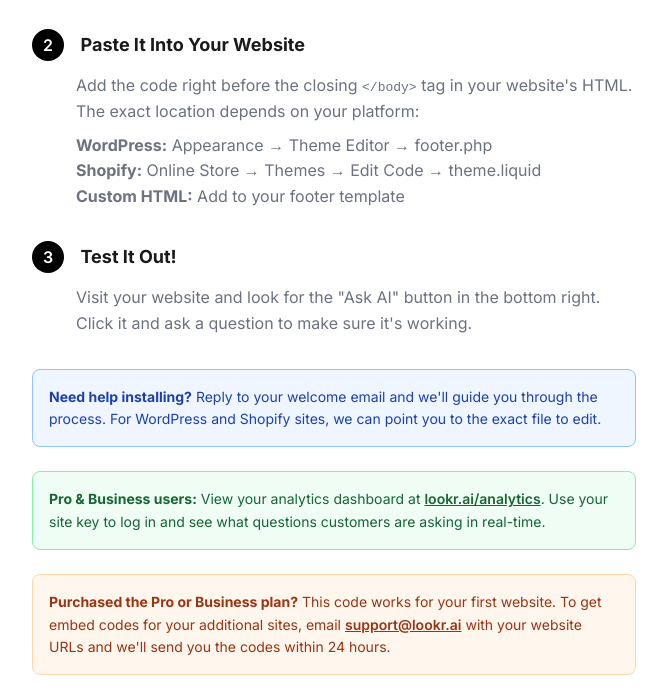
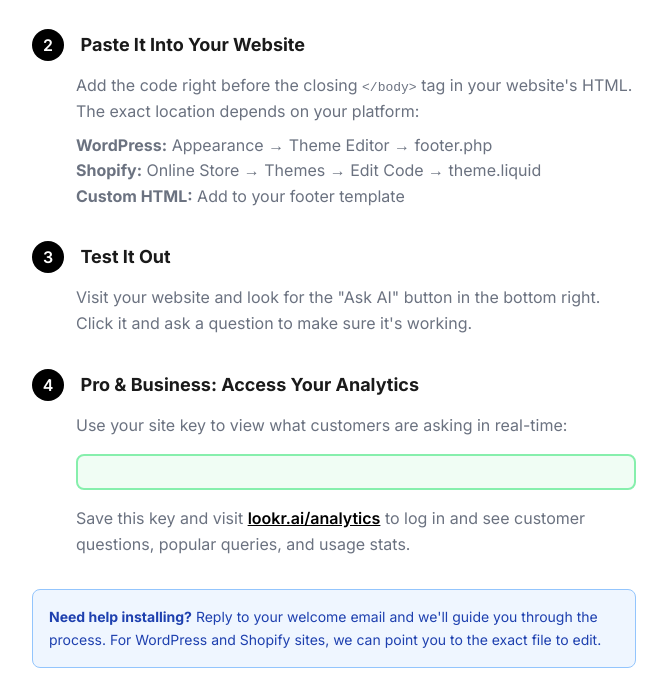
Before and after one commit to tadivirtual/lookr-backend, a website: page success.html in a window 1280 px wide. Shown: the part 529-1218 px from the top of the page, without its empty margins (306-973 px from the left). Drawn offline with Linux system fonts and the light colour scheme.

Commit message:
Update success.html

```diff
--- a/success.html
+++ b/success.html
@@ -102,6 +102,17 @@
     .copy-btn.copied {
       background: #10b981;
     }
+    .site-key-box {
+      background: #f0fdf4;
+      border: 2px solid #86efac;
+      padding: 16px;
+      border-radius: 8px;
+      margin: 16px 0 16px 44px;
+      font-family: 'Courier New', monospace;
+      font-size: 15px;
+      color: #166534;
+      font-weight: 600;
+    }
     .info-box {
       background: #eff6ff;
       border: 1px solid #93c5fd;
@@ -175,16 +186,22 @@
 
     <div class="step">
       <span class="step-number">3</span>
-      <h3>Test It Out!</h3>
+      <h3>Test It Out</h3>
       <p>Visit your website and look for the "Ask AI" button in the bottom right. Click it and ask a question to make sure it's working.</p>
+    </div>
+
+    <div class="step">
+      <span class="step-number">4</span>
+      <h3>Pro & Business: Access Your Analytics</h3>
+      <p>Use your site key to view what customers are asking in real-time:</p>
+      <div class="site-key-box" id="site-key-display">Loading...</div>
+      <p style="margin-top: 12px;">
+        Save this key and visit <a href="https://lookr-backend-tadis-projects-fd06034e.vercel.app/analytics.html" target="_blank" style="color: #000; font-weight: 600;">lookr.ai/analytics</a> to log in and see customer questions, popular queries, and usage stats.
+      </p>
     </div>
 
     <div class="info-box">
       <p><strong>Need help installing?</strong> Reply to your welcome email and we'll guide you through the process. For WordPress and Shopify sites, we can point you to the exact file to edit.</p>
-    </div>
-
-    <div class="info-box" style="background: #f0fdf4; border-color: #86efac;">
-      <p style="color: #166534;"><strong>Pro & Business users:</strong> View your analytics dashboard at <a href="https://lookr-backend-tadis-projects-fd06034e.vercel.app/analytics.html" style="color: #166534; font-weight: 600;" target="_blank">lookr.ai/analytics</a>. Use your site key to log in and see what questions customers are asking in real-time.</p>
     </div>
 
     <div class="info-box" style="background: #fff7ed; border-color: #fed7aa;">
@@ -206,6 +223,9 @@
     const embedCode = `<script src="https://lookr-backend-tadis-projects-fd06034e.vercel.app/widget.js" data-key="${siteKey}" data-color="${buttonColor}"><\/script>`;
     document.getElementById('embed-code').textContent = embedCode;
 
+    // Display site key
+    document.getElementById('site-key-display').textContent = siteKey;
+
     // Copy code function
     function copyCode() {
       const code = document.getElementById('embed-code').textContent;
```
